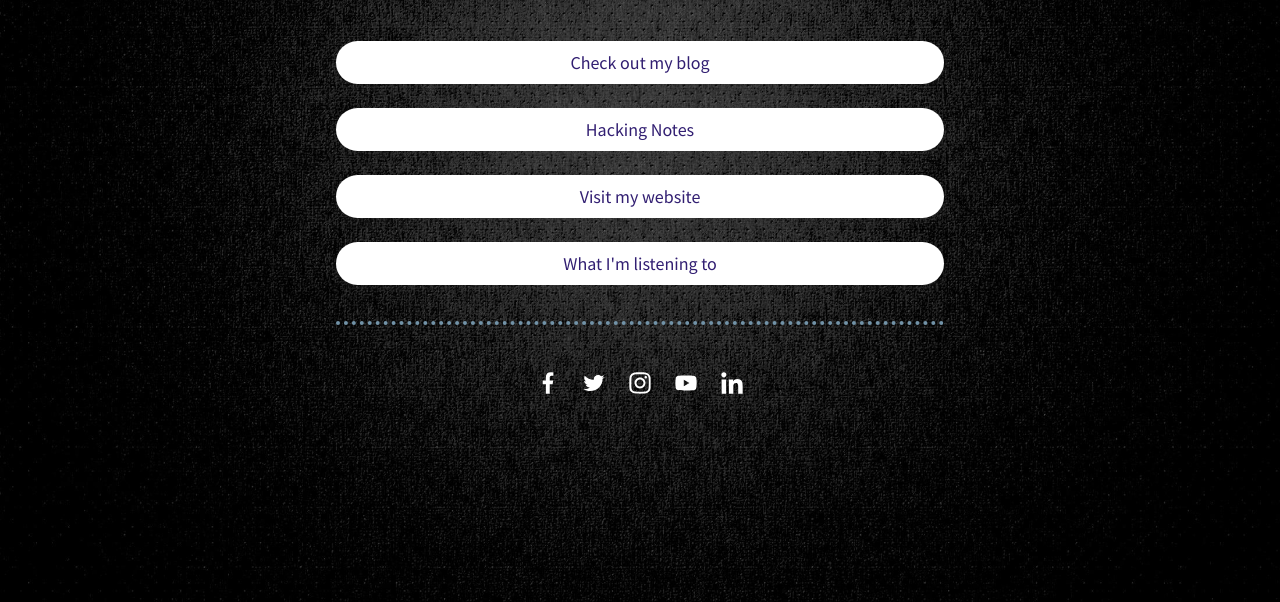
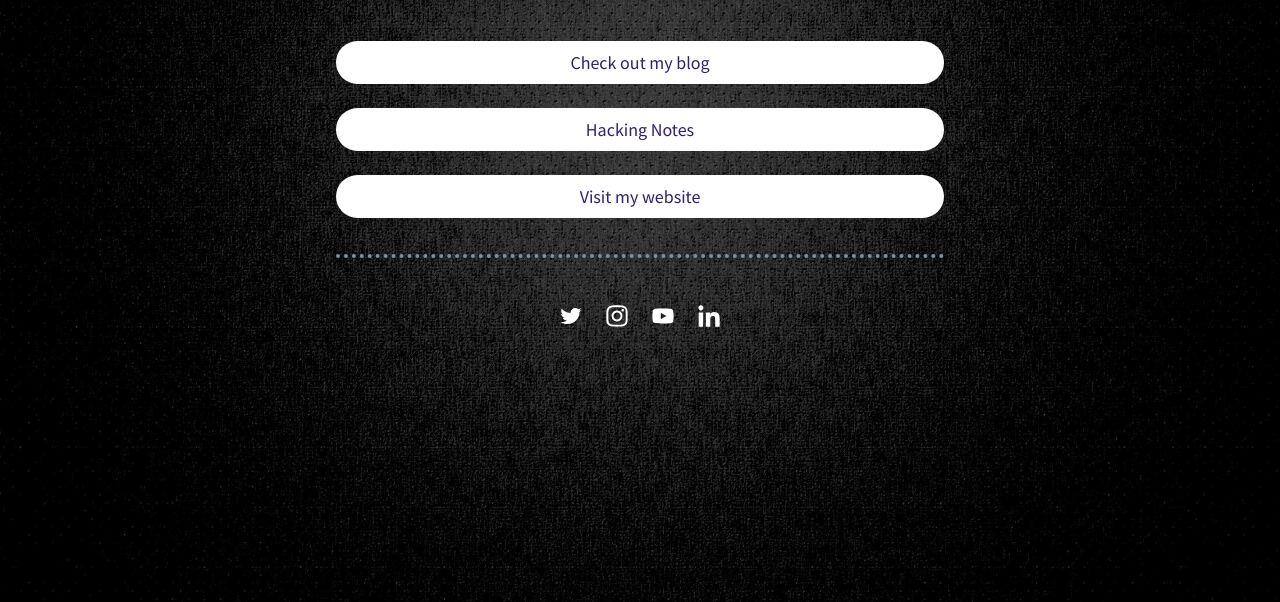
Before and after one commit to bull-sec/landing_page, a plain HTML site: page index.html in a window 1280 px wide. Shown: the part 198-800 px from the top of the page. Drawn offline with Linux system fonts and the light colour scheme.

Commit message:
remove facebook and spotify buttons

```diff
--- a/index.html
+++ b/index.html
@@ -244,17 +244,6 @@
                 </div>
                 <div class="awpage-container-row">
                     <div class="awpage-container-row__inner md-flex-col">
-                        <div class="awpage-container align-top md-w-full" style="padding: 2px 16px; width: 100.0%;">
-                            <div class="awpage-container__inner"><div class="awpage-button-element  align-full">
-                            <a class="awpage-button-element__button" href="https://open.spotify.com/playlist/5sLWTJAmKI0uzKnkbfuONI?si=4ecd13ef389e4e2e" target="_blank" rel="noopener noreferrer">
-                                <div>What I'm listening to</div>
-                            </a>
-                        </div></div>
-                        </div>
-                    </div>
-                </div>
-                <div class="awpage-container-row">
-                    <div class="awpage-container-row__inner md-flex-col">
                         <div class="awpage-container align-top md-w-full" style="padding: 0 16px; width: 100.0%;">
                             <div class="awpage-container__inner"><div class="awpage-divider" style="padding: 24px 0 16px;">
                             <div class="awpage-divider__inner" style="border-top: 4px dotted #7293a8;"></div>
@@ -268,13 +257,7 @@
                     <div class="awpage-container-row__inner md-flex-col">
                         <div class="awpage-container align-top md-w-full" style="padding: 16px; width: 100.0%;">
                             <div class="awpage-container__inner"><div class="awpage-social awpage-social--md awpage-social--none align-center">
-                            <a href="https://www.facebook.com/" class="awpage-social__link" target="_blank" rel="noopener noreferrer" aria-label="Facebook">
-                                <svg role="img" viewBox="0 0 48 48" class="awpage-social__icon awpage-social__icon--facebook" style="fill: #FFFFFF" xmlns="http://www.w3.org/2000/svg">
-                                    <title>Facebook</title>
-                                    <path d="M31,26l0.8-5.8h-5.2v-3.8c-0.2-1.5,0.9-2.9,2.4-3.1c0.2,0,0.4,0,0.6,0H32V8.4C30.6,8.2,29.2,8,27.8,8 c-4.3,0-7.1,2.8-7.1,7.8v4.4H16V26h4.8v14h5.8V26H31z"/>
-                                </svg>
-                            </a>
-                            <a href="https://twitter.com/" class="awpage-social__link" target="_blank" rel="noopener noreferrer" aria-label="Twitter">
+                            <a href="https://twitter.com/bullsecsecure" class="awpage-social__link" target="_blank" rel="noopener noreferrer" aria-label="Twitter">
                                 <svg role="img" viewBox="0 0 48 48" class="awpage-social__icon awpage-social__icon--twitter" style="fill: #FFFFFF" xmlns="http://www.w3.org/2000/svg">
                                     <title>Twitter</title>
                                     <path d="M36.7,18c1.3-0.9,2.4-1.9,3.3-3.1c-1.2,0.5-2.5,0.8-3.8,0.9c1.3-0.7,2.4-1.9,2.9-3.3 c-1.3,0.7-2.7,1.2-4.2,1.5c-1.3-1.2-3-1.9-4.8-1.9c-3.5-0.1-6.4,2.6-6.6,6.1c0,0.5,0.1,0.9,0.2,1.4c-5.2-0.2-10.1-2.5-13.5-6.3 c-0.6,0.9-0.9,2-0.9,3.1c0,2.1,1.1,4,2.9,5c-1,0-2-0.3-3-0.8v0.1c0.1,3,2.3,5.5,5.3,5.9c-0.6,0.1-1.1,0.2-1.7,0.2 c-0.4,0-0.8,0-1.2-0.1c1,2.5,3.4,4.2,6.1,4.2c-2.4,1.7-5.2,2.6-8.1,2.6c-0.5,0-1.1,0-1.6-0.1c3.1,1.8,6.5,2.7,10.1,2.7 c12.1,0,18.7-9.2,18.7-17.2C36.7,18.5,36.7,18.2,36.7,18z"/>
```
